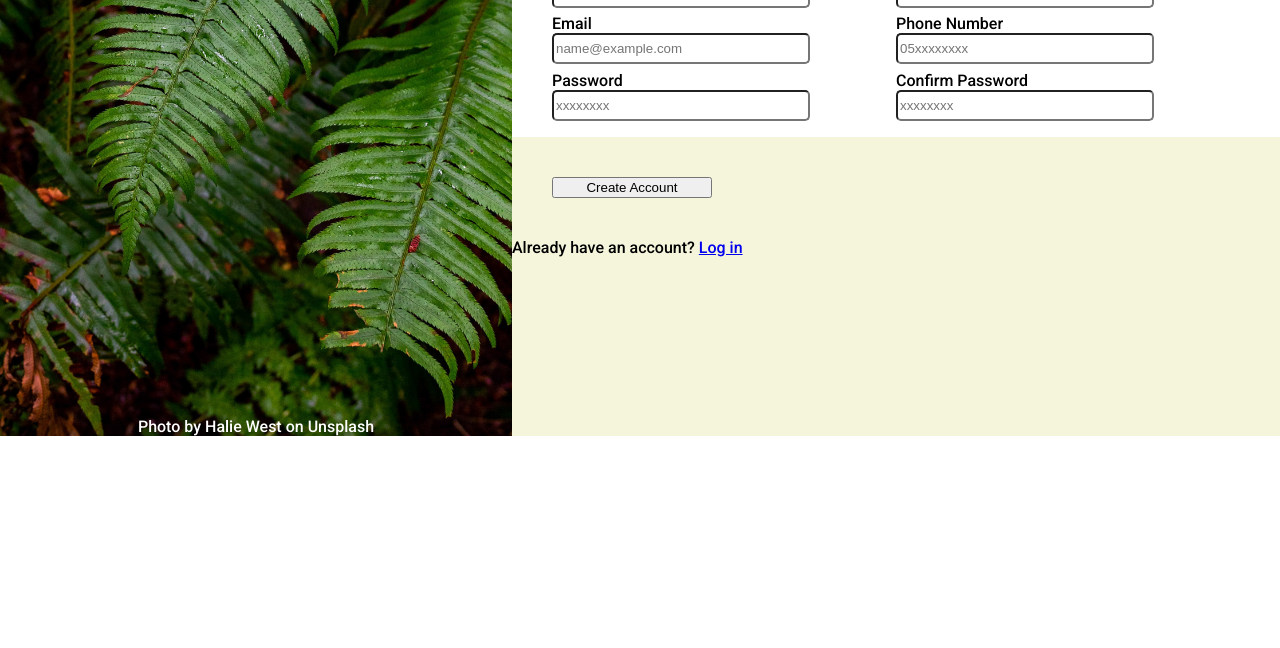
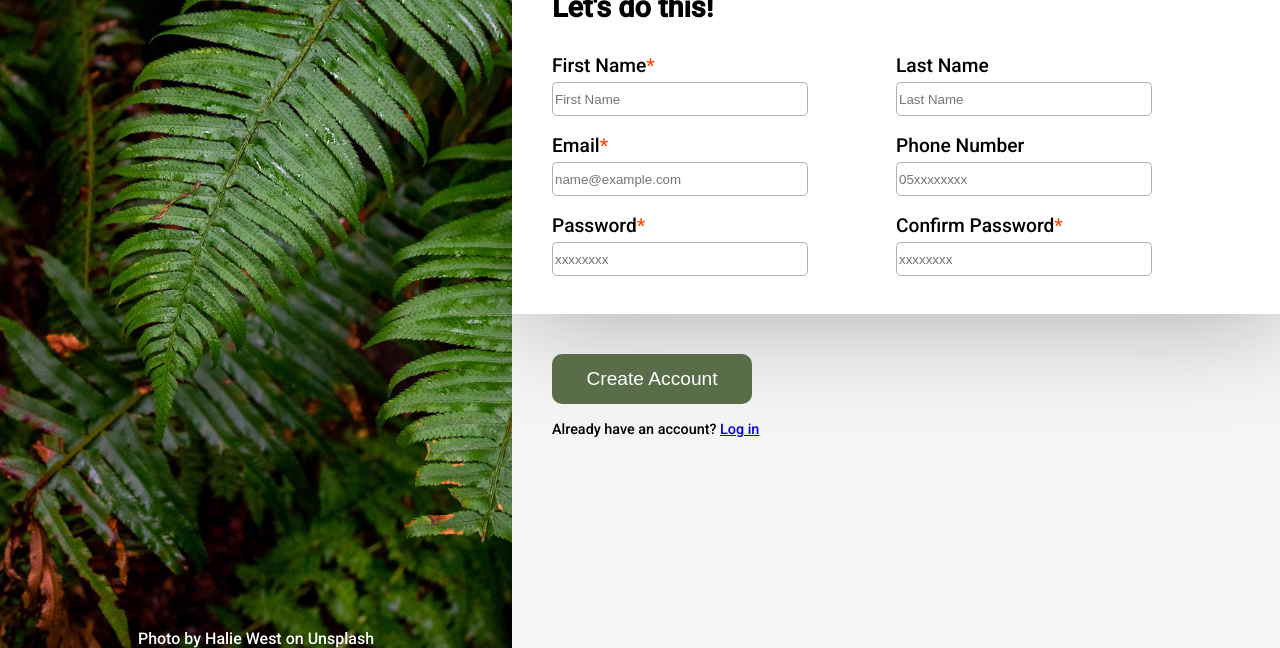
Before and after one commit to BishoSBA/project-sign-up-form, a plain HTML site: page index.html in a window 1280 px wide. Shown: the part 364-1012 px from the top of the page. Before the commit the page ends 800 px from the top, so only its background shows below. Drawn offline with Linux system fonts and the light colour scheme.

Commit message:
Adjust colors and font sizes

```diff
--- a/index.html
+++ b/index.html
@@ -19,54 +19,46 @@
         <footer>Photo by Halie West on Unsplash</footer>
     </div>
     <main>
-        <h2> This is not a real online service!
+        <h2> This is not a real online service! Lorem ipsum dolor sit amet consectetur, adipisicing elit.
+            Necessitatibus, commodi!. </br>
             Sign up <em>now</em> to get started. </h2>
         <h2>You <em>know</em> you want to.</h2>
 
+        <form id="sign-up" action="/example" method="post">
+            <h2>Let's do this!</h2>
 
-        <form action="/example" method="post">
-            <h2>Let's do this!</h2>
             <section class="form-body">
-
-                <div class="form-input">
+                <div class="form-input required">
                     <label for="firstName"> First Name</label>
                     <input type="text" name="firstName" id="firstName" placeholder="First Name" required>
-
                 </div>
                 <div class="form-input">
-
                     <label for="lastName"> Last Name</label>
-                    <input type="text" name="lastName" id="lastName" placeholder="Last Name" required>
-
+                    <input type="text" name="lastName" id="lastName" placeholder="Last Name">
+                </div>
+                <div class="form-input required">
+                    <label for="email"> Email</label>
+                    <input type="email" name="email" id="email" placeholder="name@example.com" required>
                 </div>
                 <div class="form-input">
-
-                    <label for="email"> Email</label>
-                    <input type="email" name="email" id="email" placeholder="name@example.com" required>
-
+                    <label for="phoneNumber"> Phone Number</label>
+                    <input type="tel" name="phoneNumber" id="phoneNumber" placeholder="05xxxxxxxx">
                 </div>
-                <div class="form-input">
-
-                    <label for="phoneNumber"> Phone Number</label>
-                    <input type="tel" name="phoneNumber" id="phoneNumber" placeholder="05xxxxxxxx" required>
-
-                </div>
-                <div class="form-input">
-
+                <div class="form-input error required">
                     <label for="password"> Password</label>
                     <input type="password" name="password" id="password" placeholder="xxxxxxxx" required>
-
                 </div>
-                <div class="form-input">
-
+                <div class="form-input error required">
                     <label for="confirmPassword"> Confirm Password</label>
                     <input type="password" name="confirmPassword" id="confirmPassword" placeholder="xxxxxxxx" required>
                 </div>
             </section>
+        </form>
+        <div class="button-account">
+            <button type="submit" form="sign-up"> Create Account</button>
+            <span>Already have an account? <a href="#example">Log in</a></span>
+        </div>
 
-            <button type="submit"> Create Account</button>
-            <span>Already have an account? <a href="#example">Log in</a></span>
-        </form>
     </main>
 </body>
 
--- a/script.js
+++ b/script.js
@@ -0,0 +1,12 @@
+const password = document.getElementById("password");
+const confirmPassword = document.getElementById("confirmPassword");
+
+confirmPassword.addEventListener("input", checkPassword);
+
+function checkPassword(e) {
+	if (e.textContent != password.textContent) {
+		confirmPassword.classList.toggle("no-match", true);
+	} else {
+		confirmPassword.classList.toggle("no-match", false);
+	}
+}
--- a/style.css
+++ b/style.css
@@ -29,7 +29,7 @@ header {
 	align-items: center;
 	height: 120px;
 	font-family: "Norse", sans-serif;
-	margin: 30vh 0 0;
+	margin: 25vh 0 0;
 	background: rgb(0, 0, 0, 0.7);
 	color: white;
 	font-size: 2.5rem;
@@ -48,10 +48,11 @@ footer {
 }
 
 main {
-	background-color: beige;
+	background-color: rgb(245, 245, 245);
 	padding-top: 8vh;
 	display: grid;
-	grid-template-rows: 100px 50px 50px 2fr 1fr;
+	grid-template-columns: 1fr;
+	grid-template-rows: 150px 100px 30px 2fr 2fr;
 }
 
 main > h2 {
@@ -64,6 +65,8 @@ form {
 	display: flex;
 	flex-direction: column;
 	grid-row: 4/5;
+	font-size: 1.2rem;
+	box-shadow: 5px 5px 100px rgb(0, 0, 0, 0.3);
 }
 
 form h2 {
@@ -74,28 +77,60 @@ form h2 {
 
 .form-input {
 	width: max(200px, 50%);
-	height: 30px;
+	height: 80px;
 }
 
 .form-body {
 	display: flex;
 	flex: 1 1 auto;
 	flex-wrap: wrap;
-	padding: 10px var(--side-margin);
+	padding: 20px var(--side-margin);
 	background-color: white;
 }
 
 input {
+	height: 30px;
+	width: 250px;
+	border: 1px solid rgb(0, 0, 0, 0.3);
 	border-radius: 5px;
-	height: 25px;
-	width: 250px;
+	margin: 5px 0px;
+}
+
+input:hover,
+input:focus {
+	box-shadow: 0px 0px 10px 2px rgb(0, 0, 0, 0.3);
+}
+
+.no-match {
 }
 
 label {
 	display: block;
 }
 
+.required label::after {
+	content: "*";
+	color: orangered;
+}
+.button-account {
+	margin: 0px var(--side-margin);
+	padding: 0px 0px 80px;
+	grid-row: 5/6;
+}
+
 button {
-	width: 160px;
-	margin: var(--side-margin);
+	display: block;
+	width: 200px;
+	height: 50px;
+	border-radius: 10px;
+	border: none;
+	background-color: #596d48;
+	color: white;
+	font-size: 1.2rem;
+	margin: var(--side-margin) 0px 15px;
 }
+
+.button-account span {
+	font-size: 0.9rem;
+	margin: 20px 0px;
+}
```
